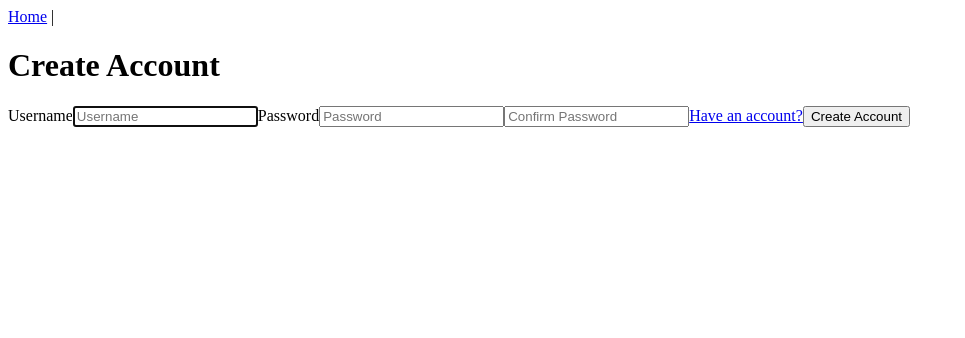
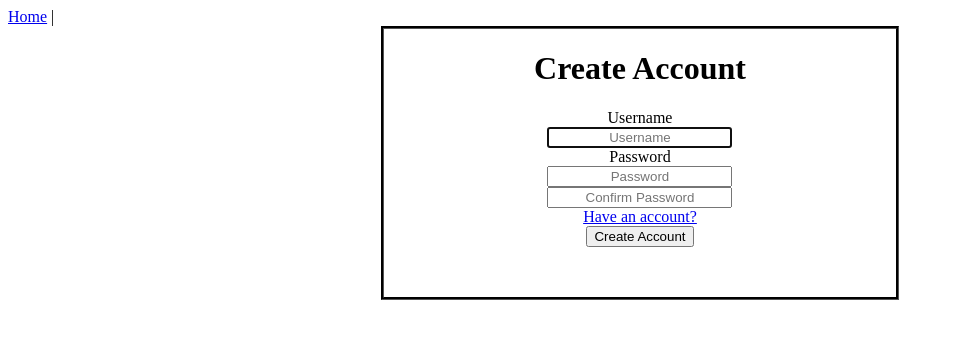
Before and after one commit to willsummy/TE-FinalCapstone, a Vue app in the folder vue/: page /register in a window 1280 px wide. Shown: the top 338 px of the page, without its empty margins (0-965 px from the left). Built offline with nearby package versions, Linux system fonts and the light colour scheme.

Commit message:
login and register vue styled

```diff
--- a/vue/src/views/Login.vue
+++ b/vue/src/views/Login.vue
@@ -1,6 +1,7 @@
 <template>
+<div id="master">
   <div id="login" class="text-center">
-    <form class="form-signin" @submit.prevent="login">
+    <form id="form" class="form-signin" @submit.prevent="login">
       <h1 class="h3 mb-3 font-weight-normal">Please Sign In</h1>
       <div
         class="alert alert-danger"
@@ -34,6 +35,8 @@
       <router-link :to="{ name: 'register' }">Need an account?</router-link>
       <button type="submit">Sign in</button>
     </form>
+  </div>
+
   </div>
 </template>
 
@@ -74,3 +77,34 @@ export default {
   }
 };
 </script>
+
+<style>
+
+  #master {
+    display: flex;
+    flex-direction: column;
+    align-items: center;
+
+  }
+  #form {
+    display: flex;
+    flex-direction: column;
+    align-items: center;
+    align-content: space-around;
+    margin: auto;
+    border-style: groove;
+    border-color: black;
+    padding-left: 150px;
+    padding-right: 150px;
+    padding-bottom: 50px;
+
+  }
+
+  .form-control {
+    text-align: center;
+  }
+
+
+
+
+</style>
--- a/vue/src/views/Register.vue
+++ b/vue/src/views/Register.vue
@@ -1,4 +1,5 @@
 <template>
+<div id="master">
   <div id="register" class="text-center">
     <form class="form-register" @submit.prevent="register">
       <h1 class="h3 mb-3 font-weight-normal">Create Account</h1>
@@ -38,6 +39,7 @@
       </button>
     </form>
   </div>
+</div>
 </template>
 
 <script>
@@ -90,4 +92,28 @@ export default {
 };
 </script>
 
-<style></style>
+<style>
+#master {
+    display: flex;
+    flex-direction: column;
+    align-items: center;
+
+  }
+
+
+.form-register {
+   display: flex;
+    flex-direction: column;
+    align-items: center;
+    align-content: space-around;
+    margin: auto;
+    border-style: groove;
+    border-color: black;
+    padding-left: 150px;
+    padding-right: 150px;
+    padding-bottom: 50px;
+}
+
+
+
+</style>
```
